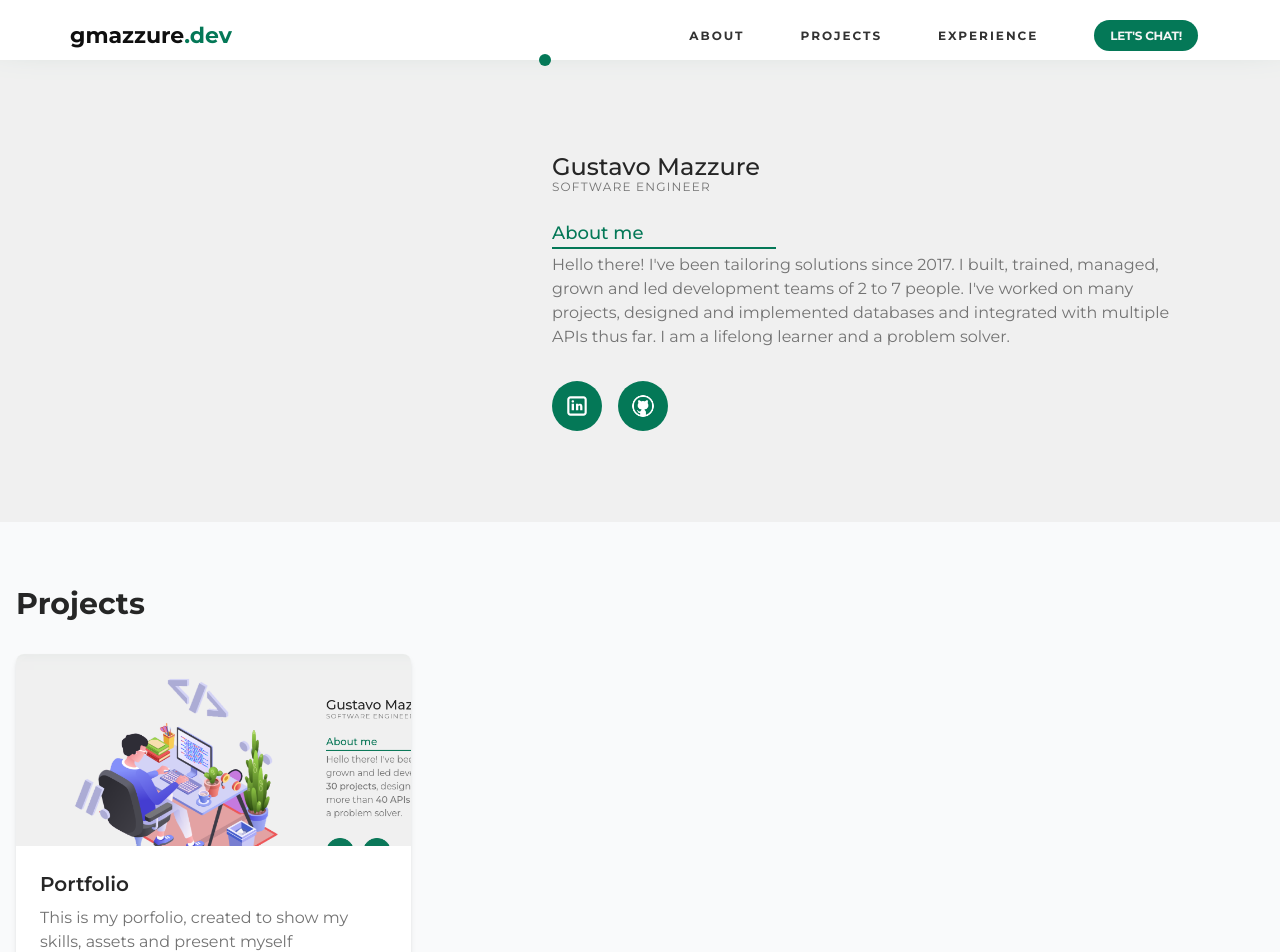
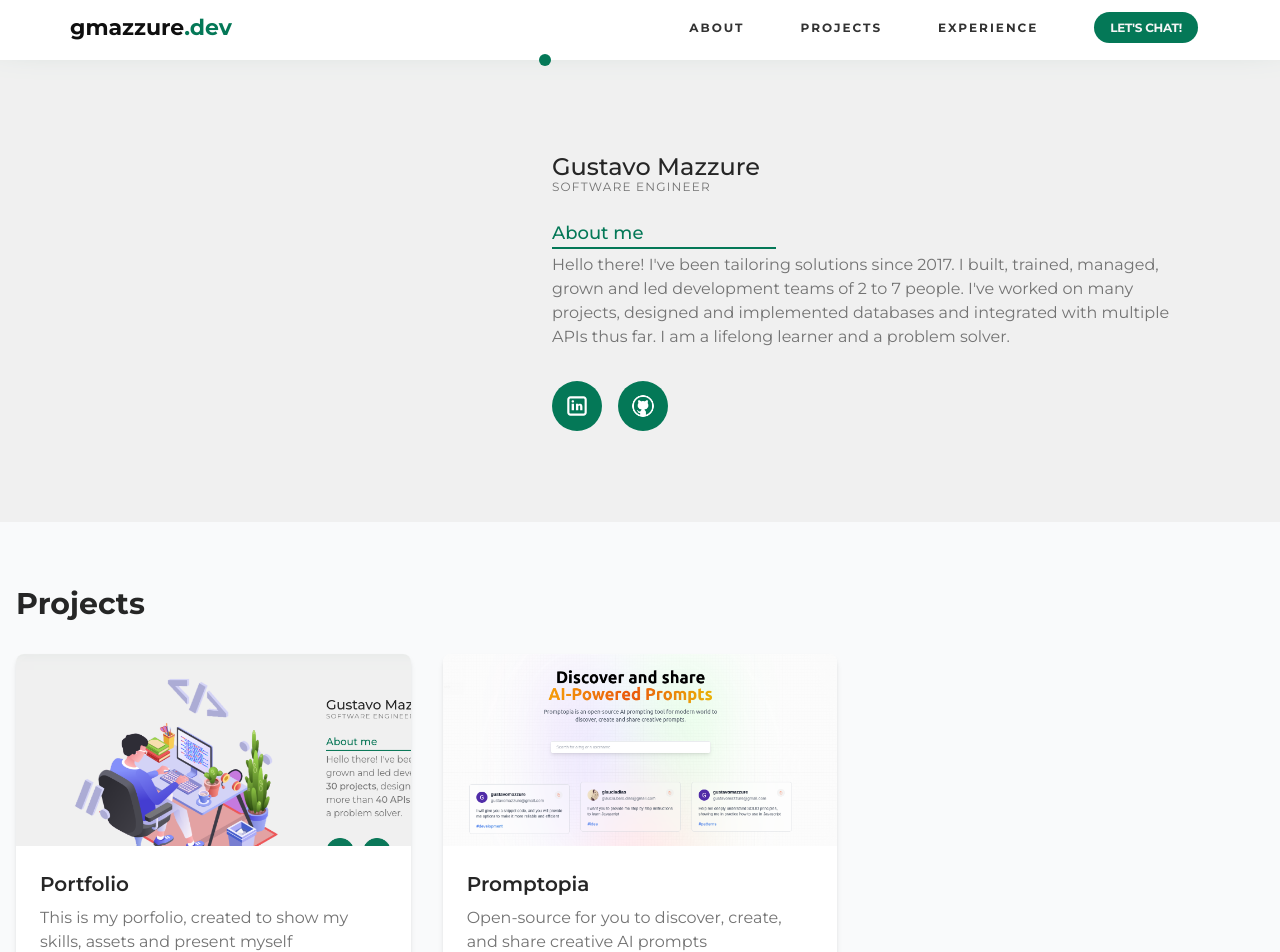
Before and after one commit to GMazzure/gmazzure.github.io, a React (Vite) app: page / in a window 1280 px wide. Shown: the top 952 px of the page. Built offline with nearby package versions, Linux system fonts and the light colour scheme.

Commit message:
analytics e promptopia

```diff
--- a/index.html
+++ b/index.html
@@ -1,6 +1,15 @@
 <!doctype html>
 <html lang="en">
   <head>
+    <!-- Google tag (gtag.js) -->
+    <script async src="https://www.googletagmanager.com/gtag/js?id=G-393YYK4LF8"></script>
+    <script>
+      window.dataLayer = window.dataLayer || [];
+      function gtag(){dataLayer.push(arguments);}
+      gtag('js', new Date());
+
+      gtag('config', 'G-393YYK4LF8');
+    </script>
     <meta charset="UTF-8" />
     <!-- <link rel="icon" type="image/svg+xml" href="/vite.svg" /> -->
     <meta name="viewport" content="width=device-width, initial-scale=1.0" />
@@ -8,6 +17,7 @@
     <link href="https://fonts.googleapis.com/css2?family=Montserrat:ital,wght@0,100..900;1,100..900&display=swap" rel="stylesheet">
     <link rel="icon" type="image/png" href="public/favicon.ico">
   </head>
+
   <body>
     <div id="root"></div>
     <script type="module" src="/src/main.tsx"></script>
--- a/src/components/sections/sectionProjects/ProjectsSection.tsx
+++ b/src/components/sections/sectionProjects/ProjectsSection.tsx
@@ -7,7 +7,15 @@ export default function ProjectsSection() {
       description: "This is my porfolio, created to show my skills, assets and present myself",
       technologies: ["React", "TypeScript", "Tailwind"],
       imageUrl: "/portfolio.png",
-      // githubUrl: "https://github.com/yourusername/project1",
+      githubUrl: "https://github.com/GMazzure/gmazzure.github.io",
+      liveUrl: "https://gmazzure.github.io/",
+    },
+    {
+      title: "Promptopia",
+      description: "Open-source for you to discover, create, and share creative AI prompts",
+      technologies: ["Next.js", "TypeScript", "Tailwind", "MongoDB", "Google OAuth"],
+      imageUrl: "/promptopia.png",
+      githubUrl: "https://github.com/GMazzure/promptopia",
       // liveUrl: "https://project1.com",
     },
 
--- a/src/components/template/Header/Header.css
+++ b/src/components/template/Header/Header.css
@@ -39,8 +39,8 @@ nav {
     -webkit-box-align: center;
     -ms-flex-align: center;
     align-items: center;
-    -ms-flex-wrap: wrap;
-    flex-wrap: wrap;
+    -ms-flex-wrap: nowrap;
+    flex-wrap: nowrap;
 }
 
 nav>a {
```
Also changed, not shown: public/promptopia.png (added).
